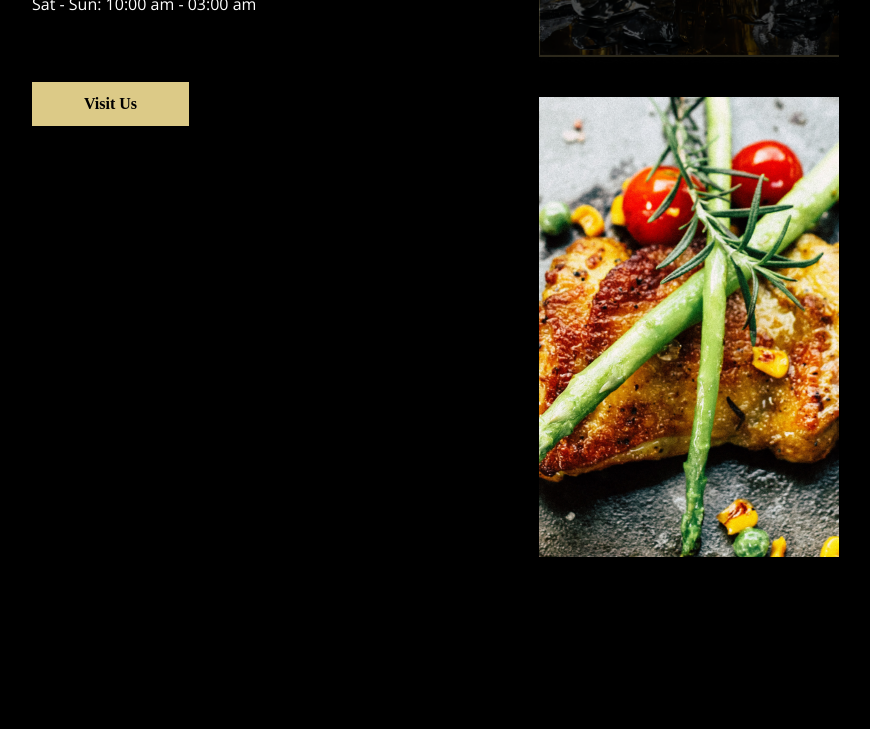
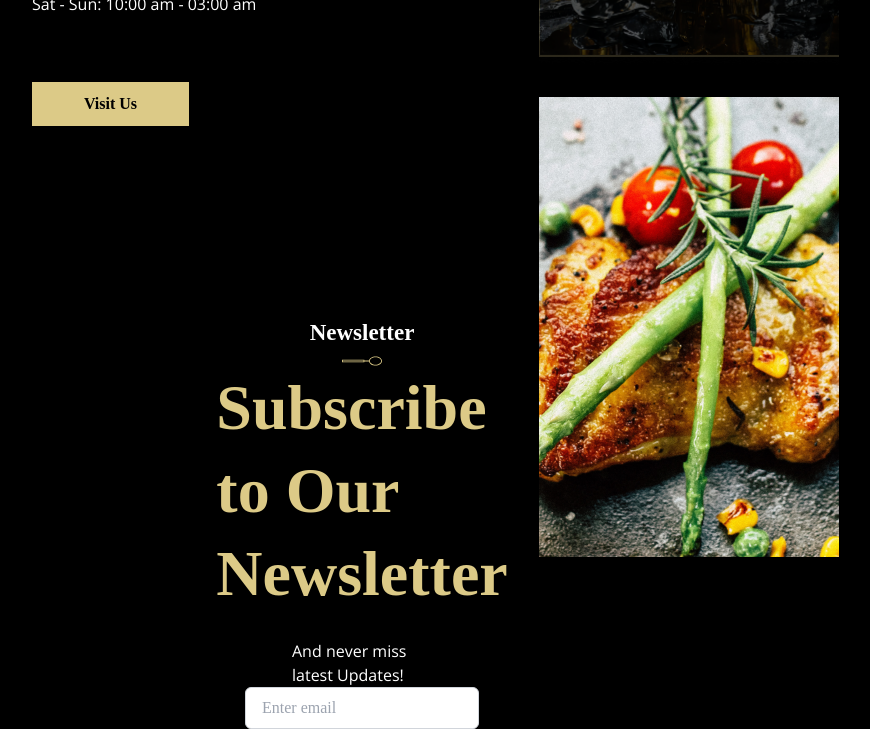
Before and after one commit to FarazAyaz/Crave-Corner-Restaurant, a plain HTML site: page index.html in a window 1280 px wide. Shown: the part 7205-7934 px from the top of the page, without its empty margins (278-1148 px from the left). Before the commit the page ends 7762 px from the top, so only its background shows below. Drawn offline with nearby package versions, Linux system fonts and the light colour scheme; a web font is replaced by a local one.

Commit message:
portion 8 part 1

```diff
--- a/index.html
+++ b/index.html
@@ -376,7 +376,7 @@
     </div>
   </div>
   <!-- portion 7 -->
-  <div class="mx-[310px] mt-[120px] flex">
+  <div class="mx-[310px] mt-[120px] flex mb-[128px]">
     <div class="w-1/2 my-auto">
     <div>
       <p class="font-bold text-[23px] leading-[29.9px] tracking-[4%] pb-[5px]">Contact</p>
@@ -404,7 +404,24 @@
 
     </div>
   </div>
+     <!-- portion 8 -->
+      <div>
+        <div class="pt-[64px] px-[570px] flex flex-col items-center">
+          <p class="text-center font-semibold text-[23px] leading-[30px] tracking-[4%]">Newsletter</p>
+          <img src="Vector.svg" alt="" class="mt-2">
+          <h1 class="font-semibold text-[64px] leading-[83.2px] tracking-[3%] text-[#DCCA87]">Subscribe to Our Newsletter</h1>
+          <p class="pt-[24px] open-sans">And never miss latest Updates!</p>
+          <input
+  type="email"
+  placeholder="Enter email"
+  class="px-4 py-2 border border-gray-300 rounded-md focus:outline-none focus:ring-2 focus:ring-blue-500"
+/>
 
+        </div>
+
+
+        </div>
+      </div>
 
 
 
```
